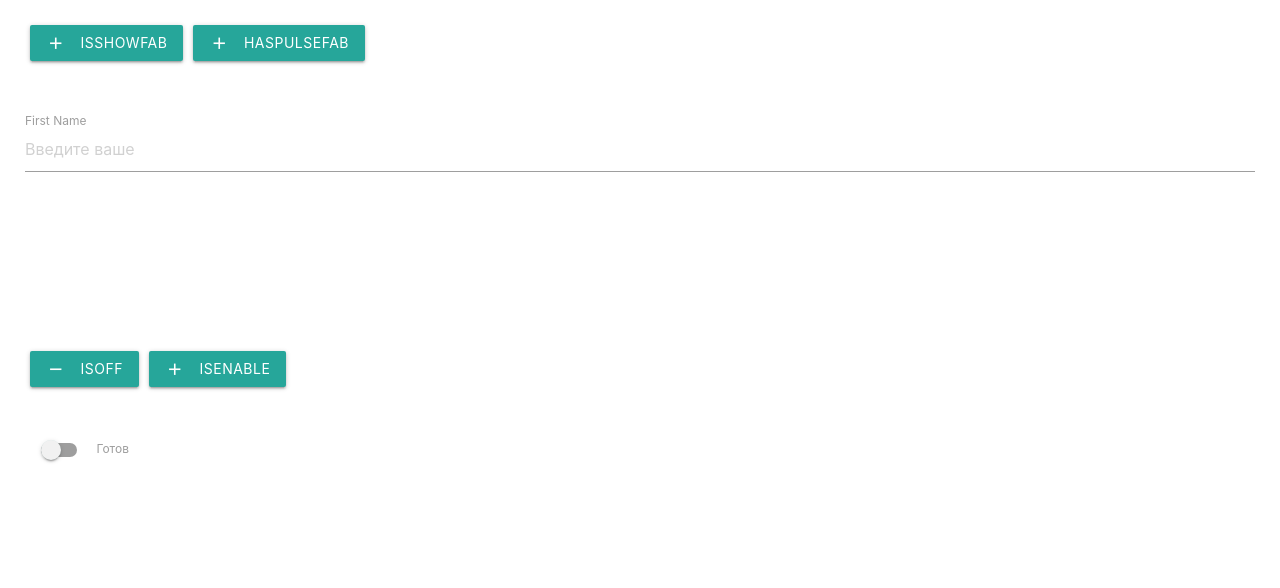
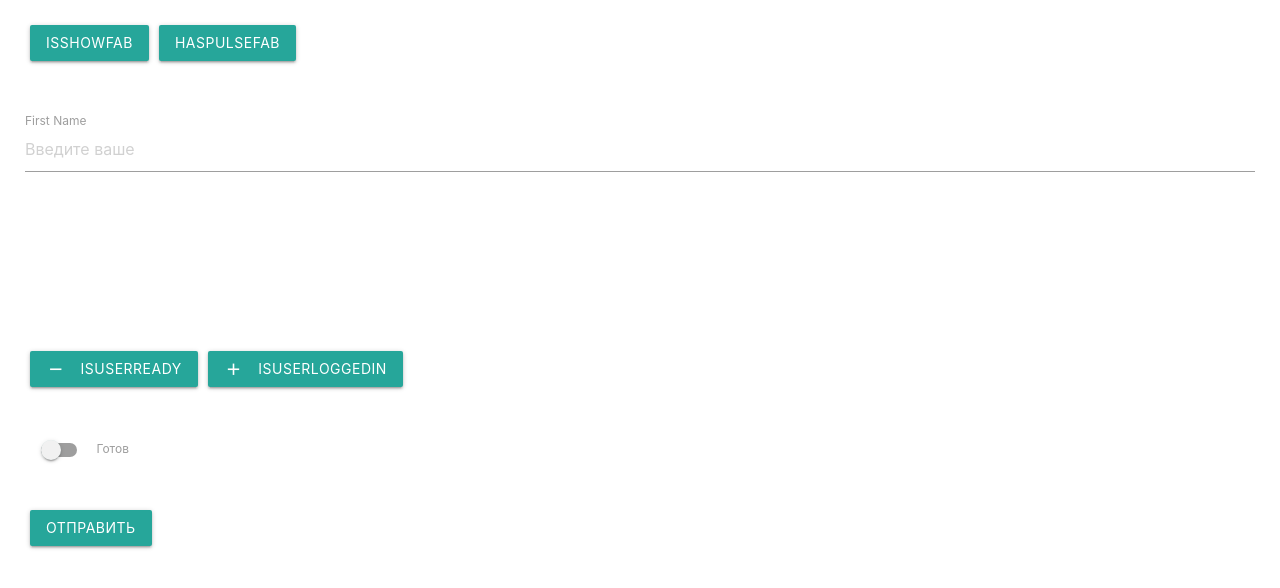
Before and after one commit to yourock1988/materialize-vue, a Vue app: page / in a window 1280 px wide. Shown: the top 588 px of the page. Built offline with nearby package versions, Linux system fonts and the light colour scheme.

Commit message:
Implemented: conditional rendering icon

```diff
--- a/src/App.vue
+++ b/src/App.vue
@@ -12,7 +12,6 @@ export default {
       message: '',
       isShowFAB: false,
       hasPulseFAB: false,
-      checked: false,
       isUserLoggedIn: false,
       isUserReady: false,
     }
@@ -45,14 +44,16 @@ export default {
 
     <article>
       <MButton
-        :caption="checked ? 'IsON' : 'IsOFF'"
-        @click="checked = !checked"
-        :is-toggle="!checked"
+        caption="isUserReady"
+        :is-show-icon="true"
+        :is-toggle="!isUserReady"
+        @click="isUserReady = !isUserReady"
       />
       <MButton
-        :caption="'IsEnable'"
-        @click="isUserReady = !isUserReady"
+        caption="isUserLoggedIn"
+        :is-show-icon="true"
         :is-toggle="isUserLoggedIn"
+        @click="isUserLoggedIn = !isUserLoggedIn"
       />
     </article>
 
@@ -63,5 +64,9 @@ export default {
         caption="Готов"
       />
     </article>
+
+    <article>
+      <MButton caption="Отправить" />
+    </article>
   </section>
 </template>
--- a/src/components/MButton.vue
+++ b/src/components/MButton.vue
@@ -1,12 +1,27 @@
 <script>
 export default {
-  props: ['caption', 'isToggle'],
+  props: {
+    caption: {
+      type: String,
+      default: 'Отправить',
+    },
+    isToggle: {
+      type: Boolean,
+      default: false,
+    },
+    isShowIcon: {
+      type: Boolean,
+      default: false,
+    },
+  },
 }
 </script>
 
 <template>
   <a class="waves-effect waves-light btn">
-    <i class="material-icons left">{{ isToggle ? 'remove' : 'add' }}</i>
+    <i v-if="isShowIcon" class="material-icons left">{{
+      isToggle ? 'remove' : 'add'
+    }}</i>
     <span>{{ caption }}</span>
   </a>
 </template>
```
